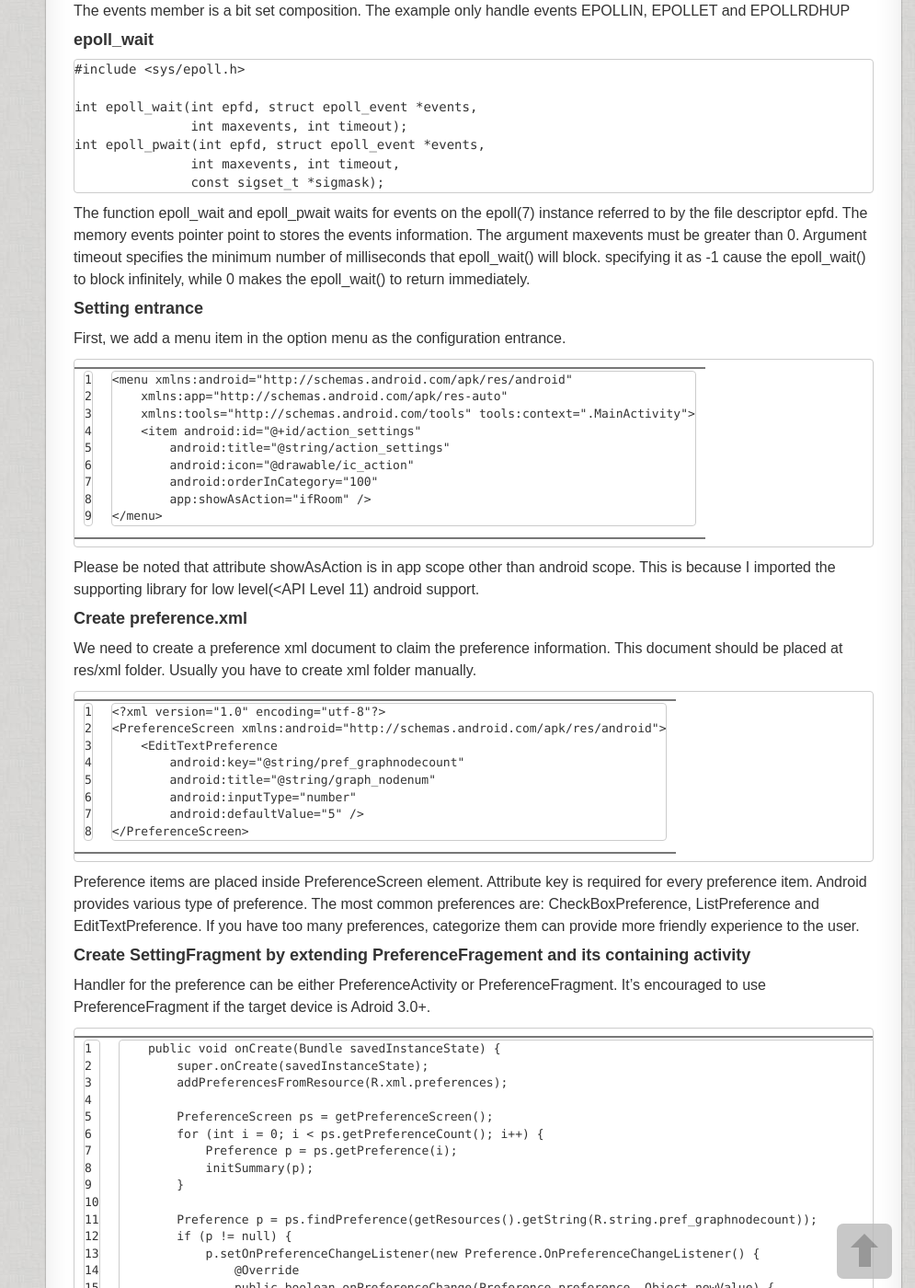
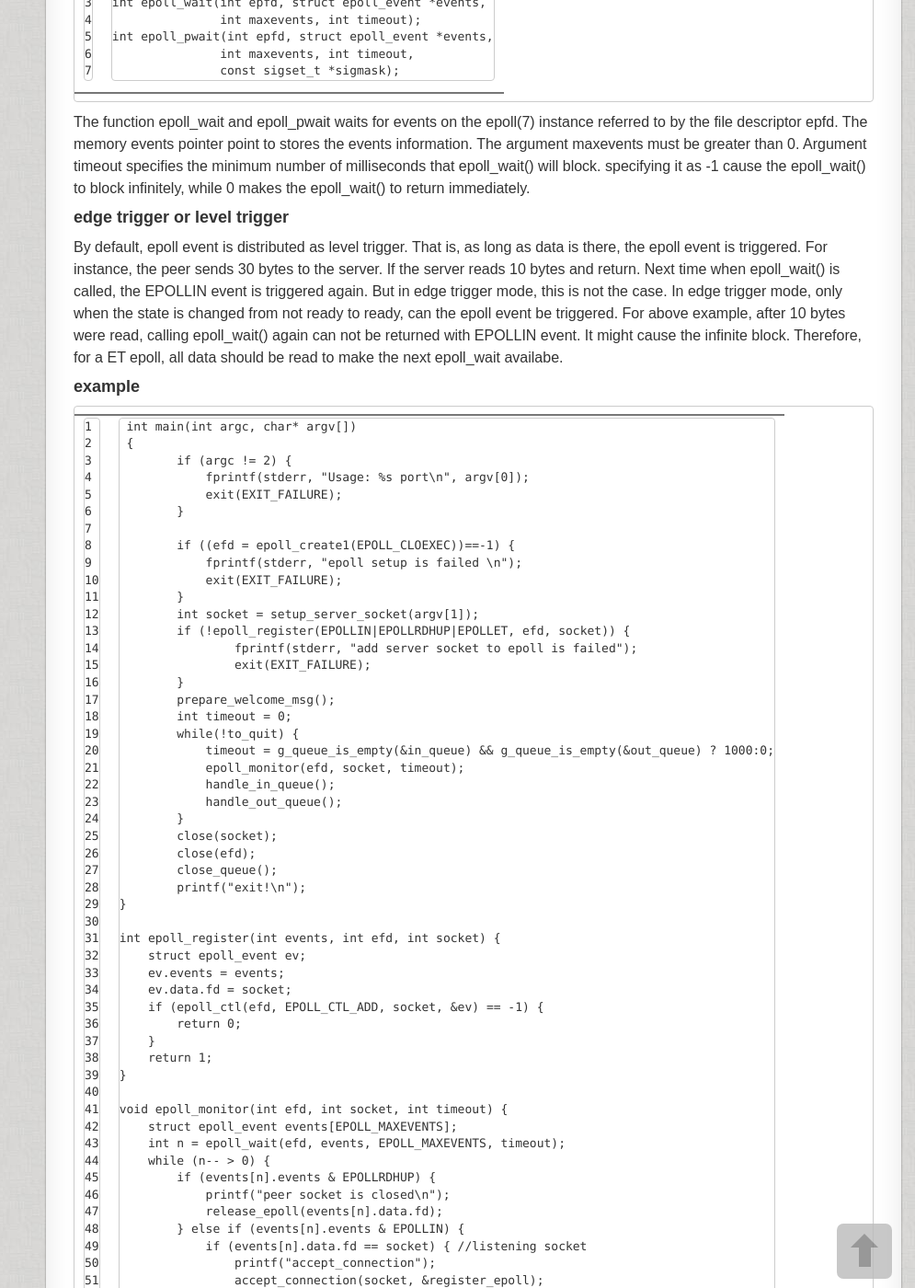
Before and after one commit to dancyxia/dancyxia.github.io, a Jekyll site: the page built from _posts/2016-11-08-epoll-sample.md, in a window 1280 px wide and 1400 px high, scrolled down 3646 px. Shown: the whole window at 92% size, without its empty margins (285-1280 px from the left). Built offline with Jekyll 4.4.1, drawn with Linux system fonts in a browser that asks for light colours; some of the changed text lies outside the part shown.

Commit message:
1. fix archive page error 2. add wp 404 error post

````diff
--- a/_posts/2016-11-08-epoll-sample.md
+++ b/_posts/2016-11-08-epoll-sample.md
@@ -1,23 +1,25 @@
 ---
 layout: post
 title: Single thread TCP server by using linux's epoll facility
-category: linux-network
-tags: [linux epoll socket]
+category: linux-dev
+tags: [linux epoll network]
 ---
 
 ### TCP server
 
 As a TCP server, it implements at least following functions:
+
 1. It can accept connections from multiple clients
-2. It can handle data passed from clients and return corresponding data to the clients.
+
+2. It can handle data passed from clients and return corresponding data to the clients
 
 To set up connections and do the communication, socket goes to the play. In network programming, a socket is like a file handler, just instead of representing a file, it represents a pairing endpoint in the network. When writing or reading from a socket, the data are passed to or from this paring endpoint.
 One server can have thousands of connections. How to manage such huge number of connections? Have a thread or process for each connection? It's not an ideal solution as effort to manage shared resources is challenging. Linux offered a notification facility called epoll which enables to manage the multiple connections in one thread.
 
 ### socket
-For a TCP server, socket set consists of functions socket(), bind() and accept(). See the following code for how to use them
+For a TCP server, socket set consists of functions socket(), bind() and accept(). See the following code for how to use them.
 
-```c
+{%  highlight c linenos  %}
 int setup_server_socket(char *port)
 {
     struct addrinfo hints;
@@ -120,17 +122,17 @@ error_out:
     close(infd);
 }
 
-```
+{% endhighlight %}
 
 ### EPOLL
 epoll set consists of three system call. epoll_create, epoll_ctl and epoll_wait.
 
 #### epoll_create and epoll_create1
 
-```c
+{%  highlight c linenos  %}
 #include <sys/epoll.h>
 int epoll_create(int size);int epoll_create1(int flags);
-```
+{% endhighlight %}
 
 epoll_create() or epoll_create1() is to create and return a file descriptor referring to the created epoll instance. It serves as the epoll interface for subsequent epoll calls. epoll_create was added to the kernel in version 2.6. epoll_create1() was added to the kernel in version 2.6.27. The size parameter for epoll_create() is original designed as the initial number of the file descriptors to be added to the epoll instance. As the design change, now this value is no longer used. However, to be back compatible, the value needs to be greater than 0.
 
@@ -141,11 +143,11 @@ the fd created by epoll_create must be closed with close(fd) to release the allo
 
 #### epoll_ctl
 
-```c
+{%  highlight c linenos  %}
 #include <sys/epoll.h>
 
 int epoll_ctl(int epfd, int op, int fd, struct epoll_event *event);
-```
+{% endhighlight %}
 
 funciton epoll_ctl() is used to control epoll operations.
 
@@ -154,7 +156,7 @@ The second argument specify the epoll operation. The valid operations are EPOLL_
 The third argument is the file descriptor to be worked on. The event argument describes the object linked to the file descriptor fd.
 The struct epoll_event is defined as
 
-```c
+{%  highlight c linenos  %}
 typedef union epoll_data {
     void        *ptr;
     int          fd;
@@ -166,13 +168,13 @@ struct epoll_event {
     uint32_t     events;      /* Epoll events */
     epoll_data_t data;        /* User data variable */
 };
-```
+{% endhighlight %}
 
 The events member is a bit set composition. The example only handle events EPOLLIN, EPOLLET and EPOLLRDHUP
 
 #### epoll_wait
 
-```c
+{%  highlight c linenos  %}
 #include <sys/epoll.h>
 
 int epoll_wait(int epfd, struct epoll_event *events,
@@ -180,160 +182,73 @@ int epoll_wait(int epfd, struct epoll_event *events,
 int epoll_pwait(int epfd, struct epoll_event *events,
                int maxevents, int timeout,
                const sigset_t *sigmask);
-```
+{% endhighlight %}
+
 The function epoll_wait and epoll_pwait waits for events on the epoll(7) instance referred to by the file descriptor epfd. The memory events pointer point to stores the events information. The argument maxevents must be greater than 0. Argument timeout specifies the
 minimum number of milliseconds that epoll_wait() will block. specifying it as -1 cause the epoll_wait() to block infinitely, while 0 makes the epoll_wait() to return immediately.
 
-#### Setting entrance
+#### edge trigger or level trigger
 
-First, we add a menu item in the option menu as the configuration entrance.
+By default, epoll event is distributed as level trigger. That is, as long as data is there, the epoll event is triggered. For instance, the peer sends 30 bytes to the server. If the server reads 10 bytes and return. Next time when epoll_wait() is called, the EPOLLIN event is triggered again. But in edge trigger mode, this is not the case. In edge trigger mode, only when the state is changed from not ready to ready, can the epoll event be triggered. For above example, after 10 bytes were read, calling epoll_wait() again can not be returned with EPOLLIN event. It might cause the infinite block. Therefore, for a ET epoll, all data should be read to make the next epoll_wait availabe.
 
-{% highlight text linenos %}
-<menu xmlns:android="http://schemas.android.com/apk/res/android"
-    xmlns:app="http://schemas.android.com/apk/res-auto"
-    xmlns:tools="http://schemas.android.com/tools" tools:context=".MainActivity">
-    <item android:id="@+id/action_settings"
-        android:title="@string/action_settings"
-        android:icon="@drawable/ic_action"
-        android:orderInCategory="100"
-        app:showAsAction="ifRoom" />
-</menu>
+#### example
 
-{% endhighlight %}
-
-Please be noted that attribute showAsAction is in app scope other than android scope. This is because I imported the supporting library for low level(<API Level 11) android support.
-
-#### Create preference.xml
-
-We need to create a preference xml document to claim the preference information. This document should be placed at res/xml folder. Usually you have to create xml folder manually.
-
-{% highlight text linenos %}
-<?xml version="1.0" encoding="utf-8"?>
-<PreferenceScreen xmlns:android="http://schemas.android.com/apk/res/android">
-    <EditTextPreference
-        android:key="@string/pref_graphnodecount"
-        android:title="@string/graph_nodenum"
-        android:inputType="number"
-        android:defaultValue="5" />
-</PreferenceScreen>
-{% endhighlight %}
-
-Preference items are placed inside PreferenceScreen element. Attribute key is required for every preference item. Android provides various type of preference. The most common preferences are: CheckBoxPreference, ListPreference and EditTextPreference. If you have too many preferences, categorize them can provide more friendly experience to the user.
-
-#### Create SettingFragment by extending PreferenceFragement and its containing activity
-Handler for the preference can be either PreferenceActivity or PreferenceFragment. It's encouraged to use PreferenceFragment if the target device is Adroid 3.0+.
-
-{% highlight java linenos %}
-    public void onCreate(Bundle savedInstanceState) {
-        super.onCreate(savedInstanceState);
-        addPreferencesFromResource(R.xml.preferences);
-
-        PreferenceScreen ps = getPreferenceScreen();
-        for (int i = 0; i < ps.getPreferenceCount(); i++) {
-            Preference p = ps.getPreference(i);
-            initSummary(p);
+{%  highlight c linenos  %}
+ int main(int argc, char* argv[])
+ {
+        if (argc != 2) {
+            fprintf(stderr, "Usage: %s port\n", argv[0]);
+            exit(EXIT_FAILURE);
         }
 
-        Preference p = ps.findPreference(getResources().getString(R.string.pref_graphnodecount));
-        if (p != null) {
-            p.setOnPreferenceChangeListener(new Preference.OnPreferenceChangeListener() {
-                @Override
-                public boolean onPreferenceChange(Preference preference, Object newValue) {
-                    String sVal = (String)newValue;
-                    StringBuilder sb = new StringBuilder();
-                    try {
-                        int val = Integer.parseInt(sVal);
-                        if (val < Graph.MINNODENUM || val > Graph.MAXNODENUM) {
-                            sb.append("The value should be in the scope of ").append(Graph.MINNODENUM).append(" and ").append(Graph.MAXNODENUM);
-                        }
-                    } catch (NumberFormatException e) {
-                        sb.append(e.getMessage()).append("\n");
-                    }
-                    if (sb.length() > 0) {
-                        new AlertDialog.Builder(getActivity()).setTitle("Error").setMessage(sb.toString()).setPositiveButton(android.R.string.ok, null).show();
-                        return false;
-                    }
-                    return true;
-                }
-            });
+        if ((efd = epoll_create1(EPOLL_CLOEXEC))==-1) {
+            fprintf(stderr, "epoll setup is failed \n");
+            exit(EXIT_FAILURE);
+        }
+        int socket = setup_server_socket(argv[1]);
+        if (!epoll_register(EPOLLIN|EPOLLRDHUP|EPOLLET, efd, socket)) {
+                fprintf(stderr, "add server socket to epoll is failed");
+                exit(EXIT_FAILURE);
+        }
+        prepare_welcome_msg();
+        int timeout = 0;
+        while(!to_quit) {
+            timeout = g_queue_is_empty(&in_queue) && g_queue_is_empty(&out_queue) ? 1000:0;
+            epoll_monitor(efd, socket, timeout);
+            handle_in_queue();
+            handle_out_queue();
+        }
+        close(socket);
+        close(efd);
+        close_queue();
+        printf("exit!\n");
+}
+
+int epoll_register(int events, int efd, int socket) {
+    struct epoll_event ev;
+    ev.events = events;
+    ev.data.fd = socket;
+    if (epoll_ctl(efd, EPOLL_CTL_ADD, socket, &ev) == -1) {
+        return 0;
+    }
+    return 1;
+}
+
+void epoll_monitor(int efd, int socket, int timeout) {
+    struct epoll_event events[EPOLL_MAXEVENTS];
+    int n = epoll_wait(efd, events, EPOLL_MAXEVENTS, timeout);
+    while (n-- > 0) {
+        if (events[n].events & EPOLLRDHUP) {
+            printf("peer socket is closed\n");
+            release_epoll(events[n].data.fd);
+        } else if (events[n].events & EPOLLIN) {
+            if (events[n].data.fd == socket) { //listening socket
+                printf("accept_connection");
+                accept_connection(socket, &register_epoll);
+            } else { //get data
+                accept_data(events[n].data.fd);
+            }
         }
     }
-{% endhighlight %}
-
-From above code snippet you can find the preference xml is linked through function addPreferencesFromResource(R.xml.preferences). This is different from what general activity or fragment does.
-
-#### Preference retrieval
-To retrieve the preference from SharedPreference, you can use following code.
-
-{%  highlight java linenos %}
-        int nodeSize = Integer.parseInt(PreferenceManager.getDefaultSharedPreferences(getApplicationContext()).getString(getResources().getString(R.string.pref_graphnodecount), String.valueOf(Graph.DEFAULT_COUNT)));
-{% endhighlight %}
-
-Note: the sharedpreference is under the application context. All activities with the same application have the access to it.
-
-#### Pass the value to preference setting
-Then after the application is started and the value is loaded to SharedPreference. How is the change passing to the preference fragment? The answer is straightforward: have fragment implement SharedPreferences.OnSharedPreferenceChangeListener. Here is the code.
-
-{% highlight java linenos %}
-    @Override
-    public void onResume() {
-        super.onResume();
-        getPreferenceScreen().getSharedPreferences().registerOnSharedPreferenceChangeListener(this);
-    }
-
-    @Override
-    public void onPause() {
-        super.onPause();
-        getPreferenceScreen().getSharedPreferences().unregisterOnSharedPreferenceChangeListener(this);
-    }
-
-    @Override
-    public void onSharedPreferenceChanged(SharedPreferences sharedPreferences, String key) {
-        Preference p = findPreference(key);
-        if (p instanceof EditTextPreference) {
-            ((EditTextPreference)p).setSummary(((EditTextPreference) p).getText());
-        }
-    }
-{%   endhighlight  %}
-
-
-#### Validate the preference
-You can also validate a specific preference before the value is passed to SharedPreference
-
-{% highlight java linenos %}
-    @Override
-    public void onCreate(Bundle savedInstanceState) {
-
-	     ...
-		 ...
-        Preference p = ps.findPreference(getResources().getString(R.string.pref_graphnodecount));
-        if (p != null) {
-            p.setOnPreferenceChangeListener(new Preference.OnPreferenceChangeListener() {
-                @Override
-                public boolean onPreferenceChange(Preference preference, Object newValue) {
-                    String sVal = (String)newValue;
-                    StringBuilder sb = new StringBuilder();
-                    try {
-                        int val = Integer.parseInt(sVal);
-                        if (val < Graph.MINNODENUM || val > Graph.MAXNODENUM) {
-                            sb.append("The value should be in the scope of ").append(Graph.MINNODENUM).append(" and ").append(Graph.MAXNODENUM);
-                        }
-                    } catch (NumberFormatException e) {
-                        sb.append(e.getMessage()).append("\n");
-                    }
-                    if (sb.length() > 0) {
-                        new AlertDialog.Builder(getActivity()).setTitle("Error").setMessage(sb.toString()).setPositiveButton(android.R.string.ok, null).show();
-                        return false;
-                    }
-                    return true;
-                }
-            });
-        }
-
-		...
-		...
-    }
-
-{% endhighlight %}
-
-OK, now the configuration feature is ready. Next, we need to add feature to load/save the generated graph.
+}
+{%  endhighlight %}
--- a/pages/2archive/index.html
+++ b/pages/2archive/index.html
@@ -26,6 +26,7 @@ icon: glyphicon-file
     {% else %}
       {% if this_year != next_year %}
         </ul>
+		</div>
     <div post-date="{{ post.previous.date | date: '%Y%m' }}">
         <legend id="{{next_year}}-{{next_month}}">{{next_month}}, {{next_year}}</legend>
         <ul>
@@ -34,7 +35,7 @@ icon: glyphicon-file
         </ul>
 		</div>
 		<div post-date="{{ post.previous.date | date: '%Y%m' }}">
-        <legend id="{{next_year}}-{{next_month}}">{{next_month}}, {{next_year}}</legend>
+        <legend id="{{this_year}}-{{next_month}}">{{next_month}}, {{this_year}}</legend>
         <ul>
         {% endif %}
       {% endif %}
````
Also changed, not shown: _posts/2016-12-06-wp-rewrite.md (added, +44 -0 lines), static/js/index.js (line endings or trailing spaces).
